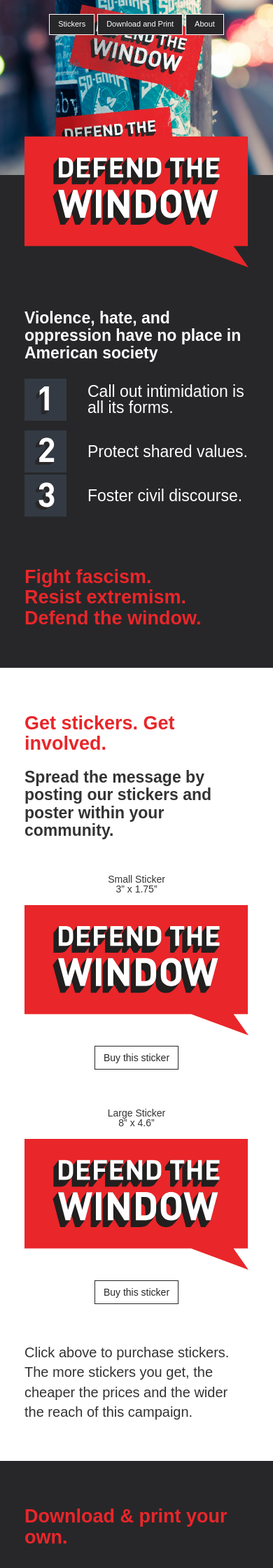
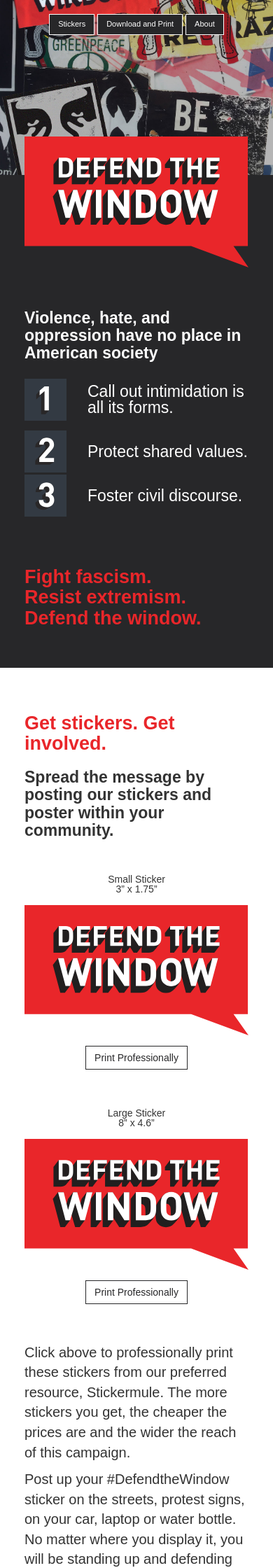
Before and after one commit to ocupop/overton-window, a Jekyll site: the page built from index.html, in a window 390 px wide. Shown: the top 2240 px of the page at 70% size. Built offline with Jekyll 4.4.1, drawn with Linux system fonts in a browser that asks for light colours; some web fonts are replaced; some of the changed text lies outside the part shown.

Commit message:
Feedback edits
Replace placeholder images, update social meta images, copy changes etc

```diff
--- a/_layouts/default.html
+++ b/_layouts/default.html
@@ -24,7 +24,7 @@
      <meta property="og:image" content="http://defendthewindow.com/img/og-image.jpg">
      <meta property="og:image:type" content="image/jpg">
      <meta property="og:image:width" content="1200">
-     <meta property="og:image:height" content="600">
+     <meta property="og:image:height" content="630">
      {% endif %}
 
      {% if site.twitter.title %}
--- a/css/splash.scss
+++ b/css/splash.scss
@@ -54,7 +54,7 @@ small {
 #sidebar {
   position: fixed;
   width: 25%;
-  background-image: url(/img/overtonwindow-image-03.jpg);
+  background-image: url(/img/defendthewindow_image.jpg);
   background-repeat: no-repeat;
   background-size: cover;
   background-position: top left;
--- a/index.html
+++ b/index.html
@@ -53,7 +53,7 @@ title: Defend the Window
           <p class="text-center"><small>Small Sticker<br>3” x 1.75”</small></p>
           <img class="img-responsive" src="/img/defend.svg" alt="Defend the Window sticker image">
           <div class="text-center">
-            <a href="https://www.stickermule.com/marketplace/16734-defend-the-window" class="btn" target="_blank">Buy this sticker</a>
+            <a href="https://www.stickermule.com/marketplace/16734-defend-the-window" class="btn" target="_blank">Print Professionally</a>
           </div>
         </div>
       </div>
@@ -62,7 +62,7 @@ title: Defend the Window
           <p class="text-center"><small>Large Sticker<br>8” x 4.6”</small></p>
           <img class="img-responsive" src="/img/defend.svg" alt="Defend the Window sticker image">
           <div class="text-center">
-            <a href="https://www.stickermule.com/marketplace/16734-defend-the-window" class="btn" target="_blank">Buy this sticker</a>
+            <a href="https://www.stickermule.com/marketplace/16734-defend-the-window" class="btn" target="_blank">Print Professionally</a>
           </div>
 
         </div>
@@ -80,7 +80,8 @@ title: Defend the Window
     <div class="row">
       <div class="col-xs-12">
         <div class="content">
-          <p>Click above to purchase stickers. The more stickers you get, the cheaper the prices and the wider the reach of this campaign.</p>
+          <p>Click above to professionally print these stickers from our preferred resource, Stickermule. The more stickers you get, the cheaper the prices are and the wider the reach of this campaign.</p>
+          <p>Post up your #DefendtheWindow sticker on the streets, protest signs, on your car, laptop or water bottle. No matter where you display it, you will be standing up and defending the values America was founded on.</p>
         </div>
       </div>
     </div>
@@ -101,7 +102,7 @@ title: Defend the Window
           <p class="text-center"><small>Small Sticker<br>3” x 1.75”</small></p>
           <img class="img-responsive" src="/img/defend.svg" alt="Defend the window">
           <div class="text-center">
-            <a href="#" class="btn" target="_blank">Download this sticker</a>
+            <a href="/img/downloads/overtonwindow-downloadablepdf_small.pdf" class="btn" target="_blank">Download this sticker</a>
           </div>
         </div>
       </div>
@@ -110,7 +111,7 @@ title: Defend the Window
           <p class="text-center"><small>Large Sticker<br>8” x 4.6”</small></p>
           <img class="img-responsive" src="/img/defend.svg" alt="Defend the window">
           <div class="text-center">
-            <a href="#" class="btn" target="_blank">Download this sticker</a>
+            <a href="/img/downloads/overtonwindow-downloadablepdf_large.pdf" class="btn" target="_blank">Download this sticker</a>
           </div>
         </div>
       </div>
@@ -126,7 +127,7 @@ title: Defend the Window
     </div>
     <div id="about">
       <div class="content">
-        <p>Lorem ipsum dolor sit amet, consectetur adipisicing elit. Eligendi, illo, expedita neque cumque laboriosam nulla veritatis? Corrupti, ea quisquam corporis accusamus fugit porro esse magni in repellat quae provident facere. Lorem ipsum dolor sit amet, consectetur adipisicing elit. Repudiandae nam iste odit et veniam sequi, atque facilis, sapiente deserunt sit eum id natus corporis repellendus suscipit assumenda error incidunt consequatur.</p>
+        <p>America is founded on shared values. These values anchor our debates, shape our laws, and guarantee our freedoms. Together, they make up what's known as the Overton Window: the values that define what it means to be American. Trump is working to shatter this consensus. He represents an unprecedented threat to our way of life. #DefendtheWindow calls on every American to reject the violence, fear, and oppression designed to tear us apart. And to unite in defense of the values that bind us together.</p>
       </div>
     </div>
     <div id="social" class="row">
```
Also changed, not shown: _pages/404.html (+13 -60 lines), img/defendthewindow_image.jpg (added), img/og-image.jpg, img/twitter-share-280-150.jpg, 2 other files.
